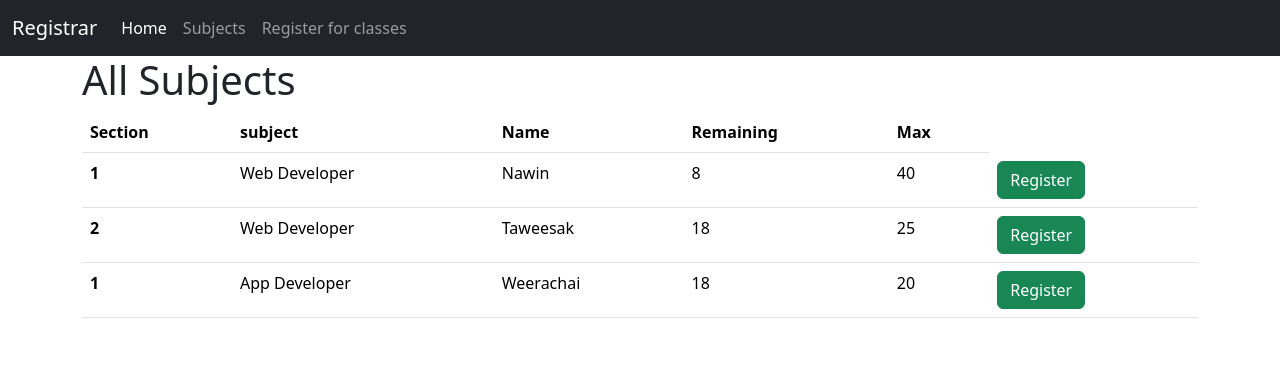
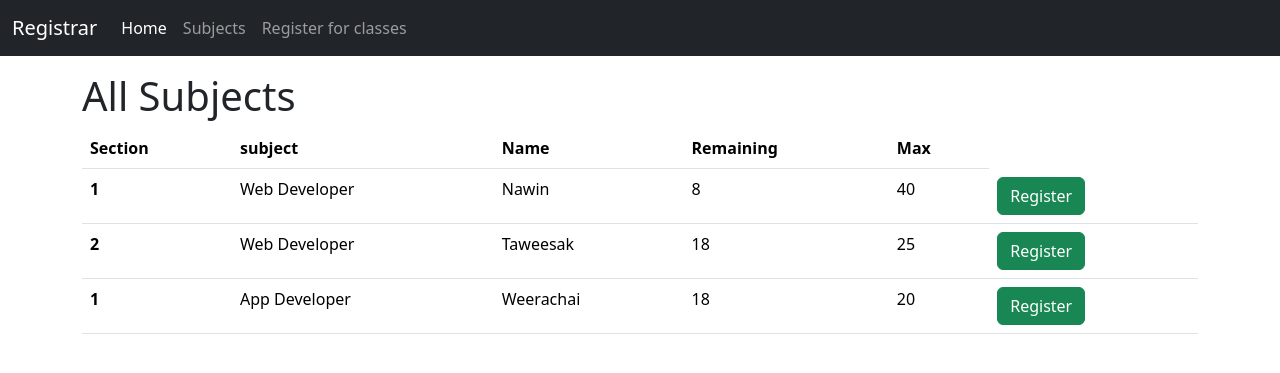
Before and after one commit to 6410685108/cn331-as2, a Django app: page /subjects/ in a window 1280 px wide. Shown: the top 373 px of the page. Run offline with Django 4.2, Linux system fonts and the light colour scheme; data comes from the database, SQL or seed files in the repository; both versions use the stored data as it was after the commit.

Commit message:
Initial commit

```diff
--- a/registrar/settings.py
+++ b/registrar/settings.py
@@ -123,3 +123,5 @@ STATIC_URL = 'static/'
 # https://docs.djangoproject.com/en/4.2/ref/settings/#default-auto-field
 
 DEFAULT_AUTO_FIELD = 'django.db.models.BigAutoField'
+
+LOGIN_REDIRECT_URL = 'allsubject'
--- a/subjects/templates/subjects/subject.html
+++ b/subjects/templates/subjects/subject.html
@@ -1,7 +1,7 @@
 {% extends "subjects/layout.html" %}
 {% block title %}Subjects{% endblock %}
 {% block body %}
-    <h1>All Subjects</h1>
+    <h1 class="mt-3">All Subjects</h1>
     {% if messages %}
         {% for message in messages %}
         <div class="alert alert-primary" role="alert">
--- a/users/templates/users/login.html
+++ b/users/templates/users/login.html
@@ -4,6 +4,7 @@
 {% block body %}
 <h1 class="text-center mt-3">Login</h1>
     <form action="{% url 'login' %}" method="post">
+        {% csrf_token %}
         <div class="form-group mb-3">
             <label for="username" class="form-label">Username</label>
             <input type="text" name="username" class="form-control" placeholder="username">
--- a/users/urls.py
+++ b/users/urls.py
@@ -1,8 +1,9 @@
-from django.urls import path
+from django.urls import path, include
 from . import views
 
 urlpatterns = [
     path('', views.index, name='index'),
     path('login', views.login, name='login'),
     path('logout', views.logout, name='logout'),
+    path('users', include('django.contrib.auth.urls'))
 ]
```
Also changed, not shown: db.sqlite3.
